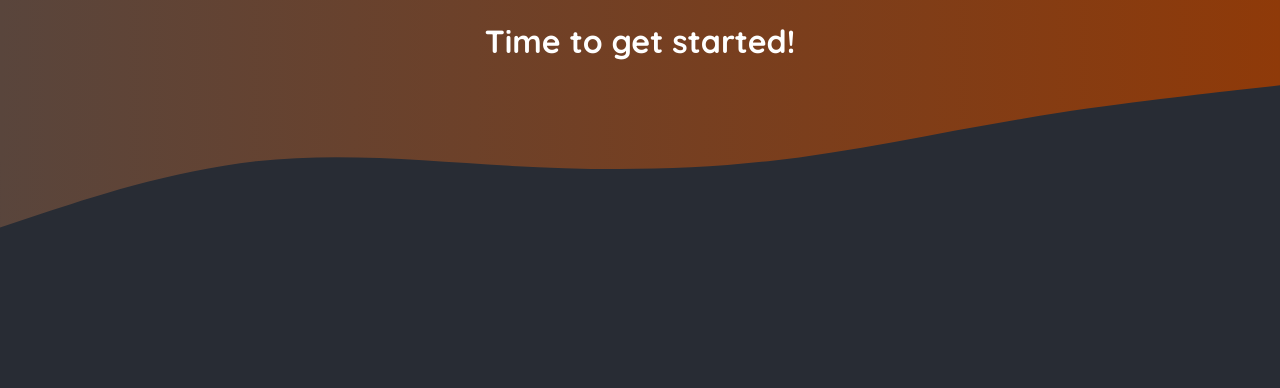
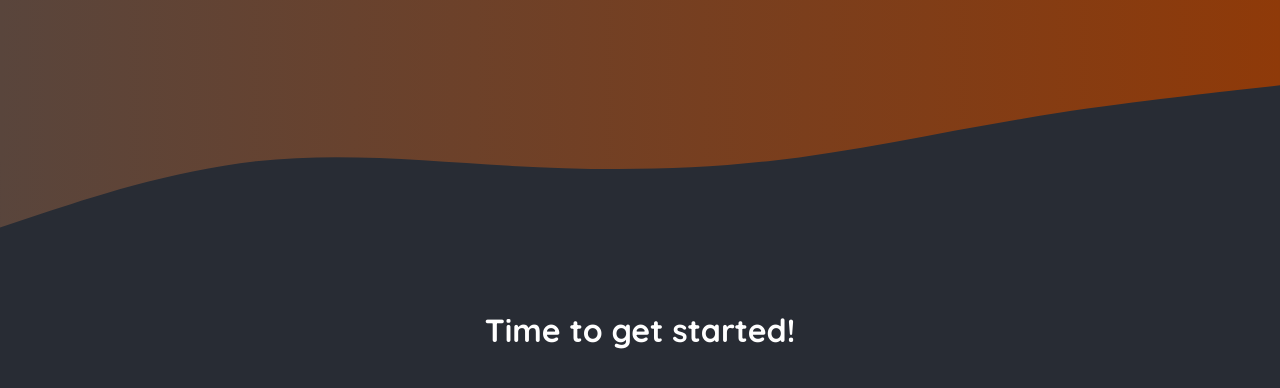
Before and after one commit to MohamedMahmoud9797/foodies-starting-project-practice-NEXT-JS, a Next.js app: page / in a window 1280 px wide. Shown: the top 388 px of the page. Built offline with nearby package versions, Linux system fonts and the light colour scheme.

Commit message:
finish the Header Component

```diff
--- a/app/globals.css
+++ b/app/globals.css
@@ -13,20 +13,6 @@ body {
   background: radial-gradient(#282c34, #282c34);
 }
 
-.header-background {
-  position: absolute;
-  width: 100%;
-  height: 320px;
-  top: 0;
-  left: 0;
-  z-index: -1;
-}
-
-svg {
-  display: block;
-  width: 100%;
-  height: auto;
-}
 
 .not-found,
 .error {
```
